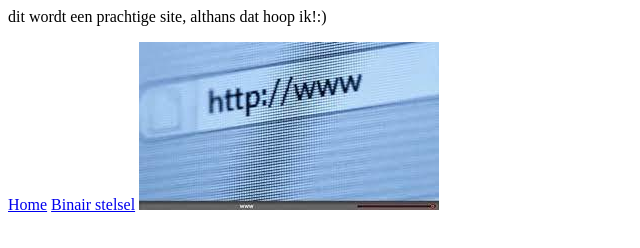
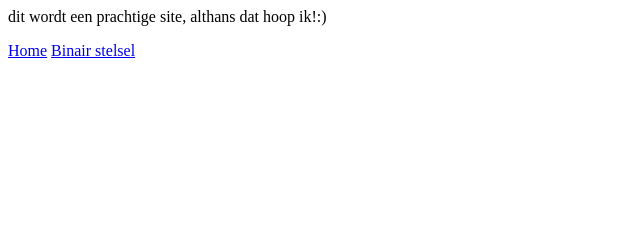
Before and after one commit to ninevdpoel/ninevdpoel.github.io, a plain HTML site: page index.html in a window 1280 px wide. Shown: the whole page, without its empty margins (0-640 px from the left). Drawn offline with Linux system fonts and the light colour scheme.

Commit message:
verandering

```diff
--- a/index.html
+++ b/index.html
@@ -10,7 +10,7 @@
     <p>dit wordt een prachtige site, althans dat hoop ik!:) </p>
     <a href="index.html">Home</a>
         <a href="binairstelsel.html">Binair stelsel</a>
-    <img src="plaatje.jpg">
+
 
 </body>
 </html>
```
